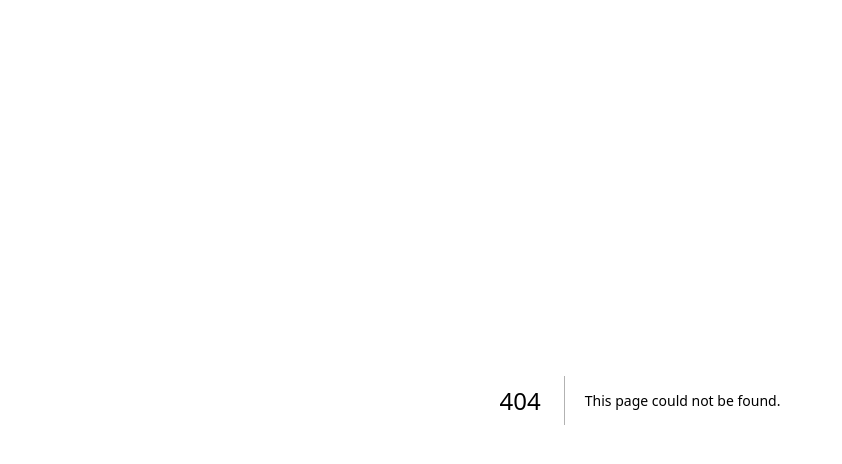
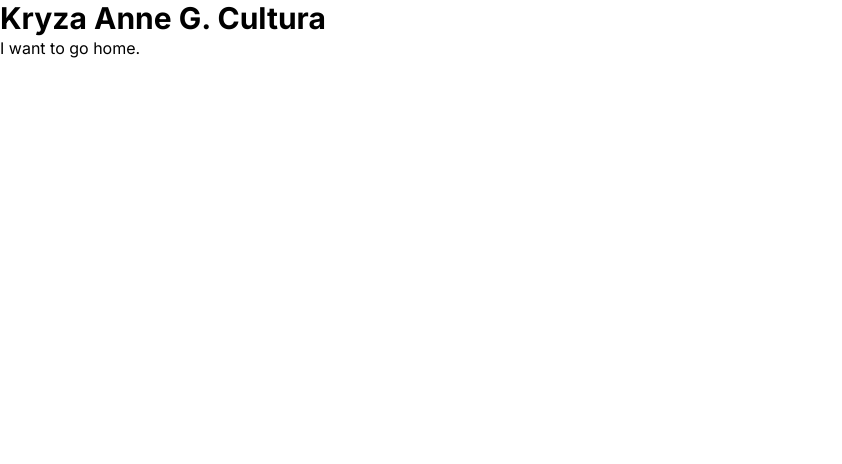
Before and after one commit to kyzacultura/nextjs-dashboard, a Next.js app: page /Kryza in a window 1280 px wide. Before the commit this address had no page. Shown: the top 464 px of the page, without its empty margins (0-842 px from the left). Built offline with nearby package versions, Linux system fonts and the light colour scheme; a web font is replaced by a local one.

Commit message:
Kryza Page

```diff
--- /dev/null
+++ b/app/Kryza/info.tsx
@@ -0,0 +1,5 @@
+export default function Info(){
+    return (
+        <p> I want to go home.</p>
+    )
+}
--- /dev/null
+++ b/app/Kryza/page.tsx
@@ -0,0 +1,10 @@
+import Info from "./info"
+
+export default function Page() {
+  return (
+    <div>
+  <h1 className ="text-3xl font-bold"> Kryza Anne G. Cultura </h1>
+  <Info />
+  </div>
+)
+}
```
